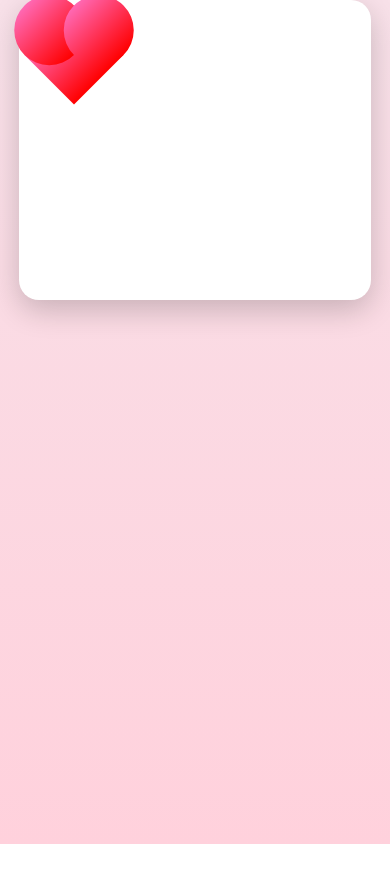
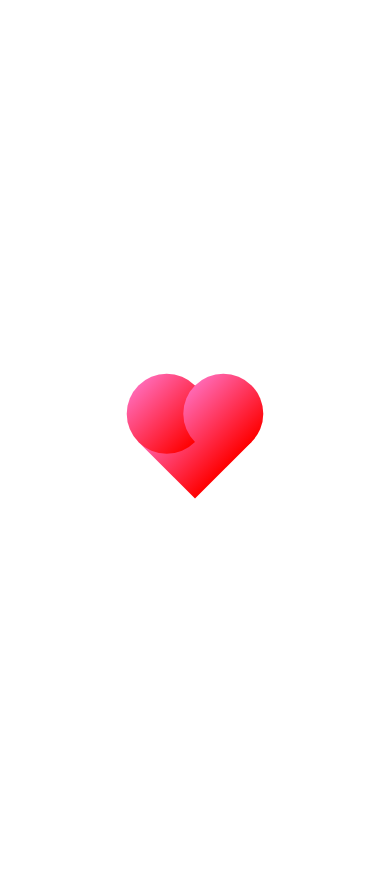
Before and after one commit to cesarbolmtz/2-meses, a plain HTML site: page index.html in a window 390 px wide. Before the commit the page ends 844 px from the top, so only its background shows below. Drawn offline with Linux system fonts and the light colour scheme; a web font is replaced by a local one.

Commit message:
Update estilos_principal.css

```diff
--- a/estilos_principal.css
+++ b/estilos_principal.css
@@ -4,7 +4,7 @@ body {
     background: linear-gradient(to bottom, #f8e1e9, #ffd1dc);
     min-height: 100vh;
     display: flex;
-    flex-direction: column;
+    justify-content: center;
     align-items: center;
     overflow-x: hidden;
     overflow-y: auto;
@@ -13,11 +13,8 @@ body {
 
 .card-container {
     display: flex;
-    flex-direction: column;
+    justify-content: center;
     align-items: center;
-    gap: 20px;
-    position: relative;
-    z-index: 20;
     width: 100%;
 }
 
@@ -34,16 +31,14 @@ body {
     overflow: visible;
 }
 
-.card:hover {
-    transform: scale(1.02);
-}
-
 .heart {
     position: absolute;
+    top: 50%;
+    left: 50%;
     width: 100px;
     height: 100px;
     background: linear-gradient(to bottom, #ff69b4, #ff0000);
-    transform: rotate(-45deg);
+    transform: translate(-50%, -50%) rotate(-45deg);
     transition: opacity 0.3s;
 }
 
@@ -65,14 +60,17 @@ body {
 }
 
 @keyframes breakHeart {
-    0% { transform: rotate(-45deg) scale(1); opacity: 1; }
-    100% { transform: rotate(-45deg) scale(0); opacity: 0; }
+    0% { transform: translate(-50%, -50%) rotate(-45deg) scale(1); opacity: 1; }
+    100% { transform: translate(-50%, -50%) rotate(-45deg) scale(0); opacity: 0; }
 }
 
 .card-text {
+    display: none;
     font-size: 20px;
     line-height: 1.6;
-    margin-top: 40px;
+    width: 100%;
+    max-width: 520px;
+    margin: 0 auto;
 }
 
 .card-text p {
@@ -83,34 +81,25 @@ body {
     margin: 0 0 15px 0;
 }
 
-.continue-container {
-    display: none;
-    text-align: center;
-    width: 100%;
+@media (max-width: 600px) {
+    .card {
+        width: 100%;
+        min-height: 100vh; /* ocupa toda la pantalla */
+        padding: 20px;
+        border-radius: 0;
+    }
+    .heart {
+        width: 80px;
+        height: 80px;
+    }
+    .heart::before,
+    .heart::after {
+        width: 80px;
+        height: 80px;
+    }
+    .heart::before { top: -40px; }
+    .heart::after { left: 40px; }
+    .card-text p {
+        font-size: 1.5em;
+    }
 }
-
-.continue-btn {
-    background: #ff4d4d;
-    color: #fff;
-    font-family: 'Annie Use Your Telescope', cursive;
-    font-size: 1.5em;
-    padding: 12px 40px;
-    border-radius: 30px;
-    text-decoration: none;
-    box-shadow: 0 4px 10px rgba(0,0,0,0.2);
-    transition: transform 0.2s ease, background 0.3s ease;
-}
-
-.continue-btn:hover {
-    background: #e63946;
-    transform: scale(1.05);
-}
-
-@media (max-width: 600px) {
-    .card { width: 80vw; min-height: 260px; padding: 20px; }
-    .heart { width: 70px; height: 70px; }
-    .heart::before, .heart::after { width: 70px; height: 70px; }
-    .heart::before { top: -35px; }
-    .heart::after { left: 35px; }
-    .card-text p { font-size: 1.5em; }
-}
```
